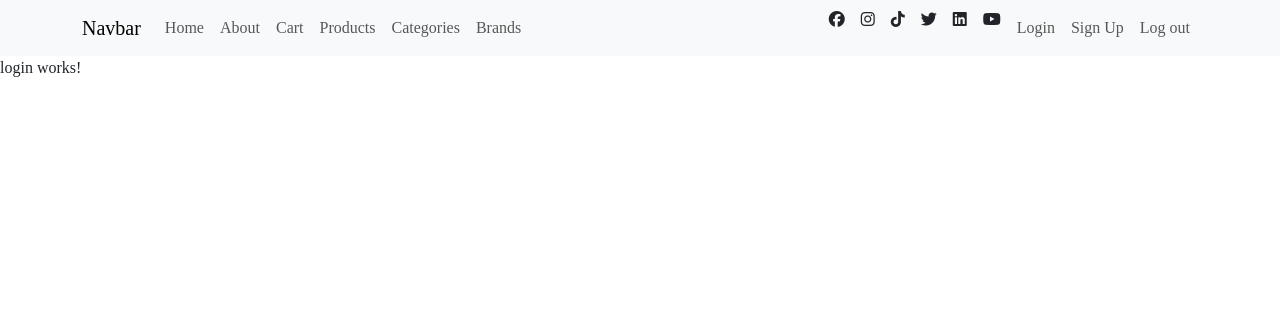
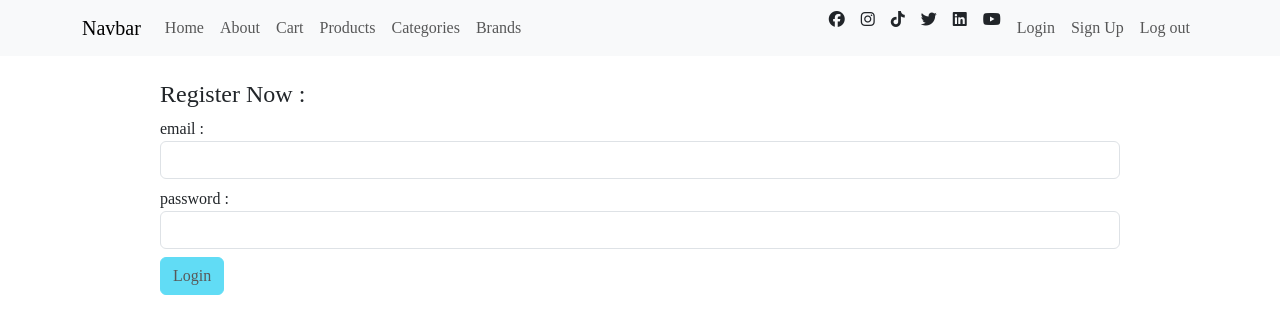
Before and after one commit to RehamReda216/Ecommerce, an Angular app: page /login in a window 1280 px wide. Shown: the top 334 px of the page. Built offline with nearby package versions, Linux system fonts and the light colour scheme; a web font is replaced by a local one.

Commit message:
adding login page

```diff
--- a/src/app/Services/auth/auth.service.ts
+++ b/src/app/Services/auth/auth.service.ts
@@ -12,4 +12,8 @@ export class AuthService {
   {
       return this._HttpClient.post('https://route-ecommerce.onrender.com/api/v1/auth/signup',userData)
   }
+  login(userData:object):Observable<any>
+  {
+      return this._HttpClient.post('https://route-ecommerce.onrender.com/api/v1/auth/signin',userData)
+  }
 }
--- a/src/app/home/home.component.html
+++ b/src/app/home/home.component.html
@@ -0,0 +1 @@
+<p>Home works</p>
--- a/src/app/home/home.component.ts
+++ b/src/app/home/home.component.ts
@@ -1,9 +1,10 @@
+import { CommonModule } from '@angular/common';
 import { Component } from '@angular/core';
 
 @Component({
   selector: 'app-home',
   standalone: true,
-  imports: [],
+  imports: [CommonModule],
   templateUrl: './home.component.html',
   styleUrl: './home.component.css'
 })
--- a/src/app/login/login.component.html
+++ b/src/app/login/login.component.html
@@ -1 +1,29 @@
-<p>login works!</p>
+<div class="w-75 mx-auto py-4">
+    <h4>Register Now : </h4>
+    <div *ngIf="apiError" class="alert alert-danger">
+        {{apiError}}
+    </div>
+    <form (ngSubmit)="handleLogin(loginForm)" [formGroup]="loginForm">
+
+        <!--<h2>{{ registerForm.get('name')?.getError('minlength') | json }}</h2>-->
+
+        <label for="email">email : </label>
+        <input formControlName="email" type="email" class="form-control mb-2" id="email">
+        <div *ngIf="loginForm.get('email')?.errors && loginForm.get('email')?.touched" class="alert alert-danger">
+            <p *ngIf="loginForm.get('email')?.getError('email')" class="m-0">Email InValid</p>
+            <p *ngIf="loginForm.get('email')?.getError('required')" class="m-0">Email is Required</p>
+        </div>
+
+        <label for="password">password : </label>
+        <input formControlName="password" type="password" class="form-control mb-2" id="password">
+        <div *ngIf="loginForm.get('password')?.errors && loginForm.get('password')?.touched" class="alert alert-danger">
+            <p *ngIf="loginForm.get('password')?.getError('pattern')" class="m-0"> password must start with upperCase then from 5 to 10 </p>
+            <p *ngIf="loginForm.get('password')?.getError('required')" class="m-0">password is Required</p>
+        </div>
+
+        <button [disabled]="loginForm.invalid" type="submit" class="btn btn-info">
+                <i *ngIf="isLoading" class="fas fa-spinner fa-spin"></i>
+                <span *ngIf="!isLoading">Login</span>
+        </button>
+    </form>
+</div>
--- a/src/app/login/login.component.ts
+++ b/src/app/login/login.component.ts
@@ -1,12 +1,47 @@
 import { Component } from '@angular/core';
-
+import { FormGroup, FormControl, ReactiveFormsModule, Validators } from '@angular/forms';
+import { AuthService } from '../Services/auth/auth.service';
+import { Router } from '@angular/router';
+import { CommonModule } from '@angular/common';
 @Component({
   selector: 'app-login',
   standalone: true,
-  imports: [],
+  imports: [ReactiveFormsModule,CommonModule],
   templateUrl: './login.component.html',
-  styleUrl: './login.component.css'
+  styleUrl: './login.component.css',
+  providers:[AuthService]
 })
 export class LoginComponent {
 
+  constructor(private _AuthService:AuthService, private _Router: Router)
+  {
+
+  }
+  isLoading:boolean=false;
+  apiError:string= '';
+  loginForm:FormGroup = new FormGroup({
+    email: new FormControl(null,[Validators.required,Validators.email]),
+    password: new FormControl(null,[Validators.required,Validators.pattern(/^[A-Z][a-z0-9]{5,10}$/)]),
+  })
+
+  handleLogin(loginForm:FormGroup)
+  {
+    this.isLoading = true;
+    if(loginForm.valid)
+    {
+        this._AuthService.login(loginForm.value).subscribe({
+          next:(response)=> {
+            if(response.message == 'success'){
+              this.isLoading=false;
+              //Navigate Login
+              this._Router.navigate(['/home'])
+            }
+          },
+          error:(err) => {
+            this.isLoading=false;
+            this.apiError= err.error.message;
+          }
+        })
+    }
+  }
 }
--- a/src/app/navbar/navbar.component.ts
+++ b/src/app/navbar/navbar.component.ts
@@ -1,9 +1,10 @@
 import { Component } from '@angular/core';
+import { RouterModule } from '@angular/router';
 
 @Component({
   selector: 'app-navbar',
   standalone: true,
-  imports: [],
+  imports: [RouterModule],
   templateUrl: './navbar.component.html',
   styleUrl: './navbar.component.css'
 })
```
